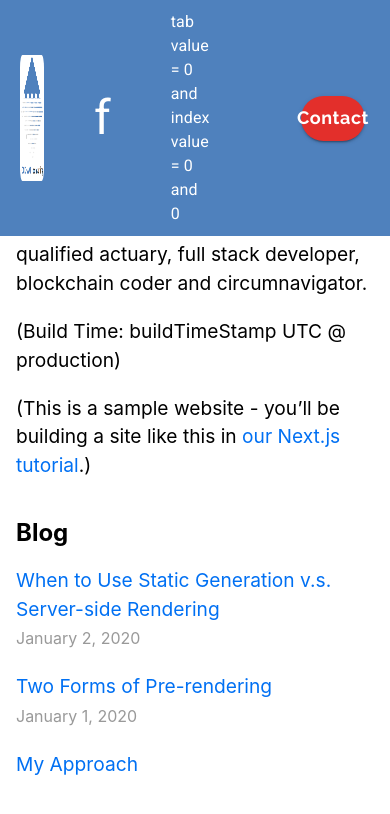
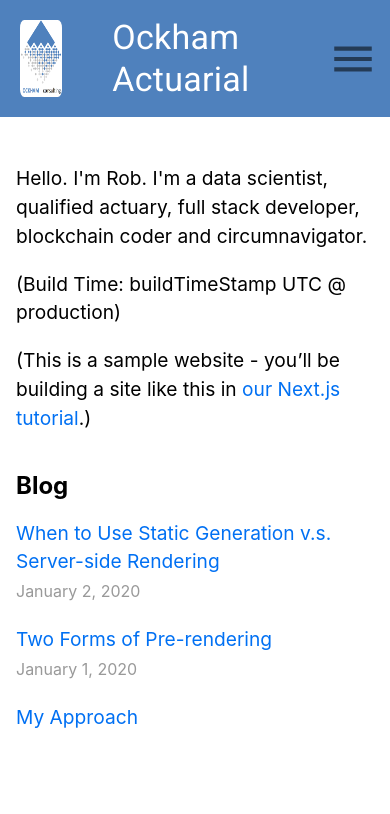
Before and after one commit to megens/nextjs-blog2, a Next.js app: page / in a window 390 px wide. Shown: the top 814 px of the page. Built offline with nearby package versions, Linux system fonts and the light colour scheme.

Commit message:
responsive header working

```diff
--- a/components/layout.tsx
+++ b/components/layout.tsx
@@ -36,8 +36,8 @@ export default function Layout({
           {
             //this div is just to contain the className props, in anticipation of further props added to MyHeader
           }
-          <MyHeader />
         </div>
+        <MyHeader />
         {/*
         <header className={styles.header}>
           {home ? (
--- a/components/ui/Header.tsx
+++ b/components/ui/Header.tsx
@@ -15,8 +15,8 @@ import Button from "@material-ui/core/Button";
 import Menu from "@material-ui/core/Menu";
 import MenuItem from "@material-ui/core/MenuItem";
 import useMediaQuery from "@material-ui/core/useMediaQuery";
+import SwipeableDrawer from "@material-ui/core/SwipeableDrawer";
 
-import SwipeableDrawer from "@material-ui/core/SwipeableDrawer";
 import IconButton from "@material-ui/core/IconButton";
 import MenuIcon from "@material-ui/icons/Menu";
 import List from "@material-ui/core/List";
@@ -51,6 +51,17 @@ const useStyles = makeStyles(theme => ({
 const useStyles = makeStyles((theme: Theme) =>
   createStyles({
     appBar: {},
+    toolbarMargin: {
+      ...theme.mixins.toolbar,
+      //backgroundColor: "black",
+      marginBottom: "3em",
+      [theme.breakpoints.down("md")]: {
+        marginBottom: "2em",
+      },
+      [theme.breakpoints.down("xs")]: {
+        marginBottom: "1.25em",
+      },
+    },
     logoContainer: {
       padding: "20px",
       "&:hover": {
@@ -60,14 +71,16 @@ const useStyles = makeStyles((theme: Theme) =>
     logo: {
       backgroundColor: "primary",
       color: "white",
+      borderRadius: "10%",
       height: "9em",
-      borderRadius: "10%",
+      [theme.breakpoints.down("md")]: {
+        height: "7em",
       },
-    toolbarMargin: {
-      ...theme.mixins.toolbar,
-      //backgroundColor: "black",
-      marginBottom: "3em",
+      [theme.breakpoints.down("xs")]: {
+        height: "5.5em",
       },
+    },
+
     signage: {
       color: "white",
       //color: theme.palette.common.black,
@@ -105,6 +118,32 @@ const useStyles = makeStyles((theme: Theme) =>
       opacity: 0.7,
       "&:hover": { opacity: 0.9 },
     },
+    drawerIconContainer: {
+      marginLeft: "auto",
+      "&:hover": {
+        backgroundColor: "transparent",
+      },
+    },
+    drawerIcon: {
+      height: "50px",
+      width: "50px",
+    },
+    drawer: {
+      backgroundColor: theme.palette.primary.main,
+    },
+    drawerItem: {
+      ...theme.typography.tab,
+      color: "white",
+      opacity: 0.7,
+    },
+    drawerItemSelected: {
+      "& .MuiListItemText-root": {
+        opacity: 1,
+      },
+    },
+    drawerItemSpecial: {
+      backgroundColor: theme.palette.secondary.main,
+    },
   })
 );
 
@@ -113,8 +152,8 @@ export default function Header() {
   const theme = useTheme(); // gives access to default theme in our component
   const iOS = process.browser && /iPad|iPhone|iPod/.test(navigator.userAgent);
   const matches = useMediaQuery(theme.breakpoints.down("md"));
+
   const [tabValue, setTabValue] = useState<number | false>(false);
-
   const [openDrawer, setOpenDrawer] = useState<boolean>(false);
   const [anchorElServices, setAnchorElServices] = useState<HTMLElement | null>(
     null
@@ -196,11 +235,18 @@ export default function Header() {
       branchValue: 2,
     },
     {
-      name: "<futureProof/>",
-      link: "/futureproof",
+      name: "DataBarrier",
+      link: "/databarrier",
       routeValue: 2.3,
       tabValue: 2,
       branchValue: 3,
+    },
+    {
+      name: "<futureProof/>",
+      link: "/futureproof",
+      routeValue: 2.4,
+      tabValue: 2,
+      branchValue: 4,
     },
     { name: "Client Login", link: "/login", routeValue: 3, tabValue: 3 },
   ];
@@ -267,30 +313,6 @@ export default function Header() {
     setOpenMenuTools(false);
   };
 
-  const tabs = (
-    <React.Fragment>
-      <Tabs
-        className={classes.tabContainer}
-        value={tabValue}
-        onChange={handleChange}
-        indicatorColor="primary" // change color of underline to primary (typed as primary|secondary|undefined)
-      >
-        {routes
-          .filter((route) => route.branchValue === undefined)
-          .map((route, index) => (
-            <Tab
-              key={`${route}${index}`}
-              className={classes.tab}
-              label={route.name}
-              aria-owns={route.ariaOwns} // if undefined (for NOT services), does not set property at all
-              aria-haspopup={route.ariaPopup}
-              onMouseOver={route.mouseOver}
-            />
-          ))}
-      </Tabs>
-    </React.Fragment>
-  );
-
   useEffect(() => {
     // the following componentDidMount type hook makes ensures active Tab will always be highlighted even if page refreshes
     //(instead of default Home highlight). Comlicated because NextJS refreshes on every router.push()
@@ -321,41 +343,35 @@ export default function Header() {
     }
   }, ["tabValue", "selectedIndexServices", "selectedIndexTools"]);
 
-  return (
+  const tabs = (
     <React.Fragment>
-      <ElevationScroll>
-        <AppBar className={classes.appBar} position="fixed" color="primary">
-          <Toolbar disableGutters={true}>
-            <Button
-              disableRipple // don't like this on a logo
-              className={classes.logoContainer}
-              onClick={() => {
-                router.push(routes[0].link);
-                setTabValue(0);
-              }}
+      <Tabs
+        className={classes.tabContainer}
+        value={tabValue}
+        onChange={handleChange}
+        indicatorColor="primary" // change color of underline to primary (typed as primary|secondary|undefined)
       >
-              <img
-                alt="Ockham"
-                className={classes.logo}
-                src="/images/ockhamLogo.png"
+        {routes
+          .filter((route) => route.branchValue === undefined)
+          .map((route, index) => (
+            <Tab
+              key={`${route}${index}`}
+              className={classes.tab}
+              label={route.name}
+              aria-owns={route.ariaOwns} // if undefined (for NOT services), does not set property at all
+              aria-haspopup={route.ariaPopup}
+              onMouseOver={route.mouseOver}
             />
-            </Button>
-
-            <Typography className={classes.signage} variant="h3">
-              f
-            </Typography>
-            <Typography className={classes.signage} variant="body1">
-              tab value = {tabValue} and index value = {selectedIndexServices}{" "}
-              and {selectedIndexTools}
-            </Typography>
-
-            {tabs}
-
+          ))}
+      </Tabs>
       <Button
         className={classes.contact}
         variant="contained"
         color="secondary"
-              onClick={() => {}}
+        onClick={() => {
+          router.push("/contact");
+          setTabValue(false);
+        }}
       >
         Contact
       </Button>
@@ -421,6 +437,102 @@ export default function Header() {
           </MenuItem>
         ))}
       </Menu>
+    </React.Fragment>
+  );
+
+  const drawer = (
+    <React.Fragment>
+      <SwipeableDrawer
+        disableBackdropTransition={!iOS}
+        disableDiscovery={iOS}
+        open={openDrawer}
+        onClose={() => setOpenDrawer(false)}
+        onOpen={() => setOpenDrawer(true)}
+        classes={{ paper: classes.drawer }}
+      >
+        <List disablePadding>
+          {routes
+            .filter((route) => route.branchValue === undefined)
+            .map((route, index) => (
+              <ListItem
+                key={`${route}${index}`}
+                divider
+                button
+                classes={{ selected: classes.drawerItemSelected }}
+                selected={tabValue === route.routeValue}
+                onClick={(e: React.MouseEvent): void => {
+                  setOpenDrawer(false);
+                  handleChange(e, route.routeValue);
+                  setTabValue(route.routeValue);
+                }}
+              >
+                <ListItemText className={classes.drawerItem} disableTypography>
+                  {route.name}
+                </ListItemText>
+              </ListItem>
+            ))}
+          <ListItem
+            onClick={() => {
+              setOpenDrawer(false);
+              router.push("/contact");
+              setTabValue(false);
+            }}
+            divider
+            button
+            //component={Link}
+            classes={{
+              root: classes.drawerItemSpecial,
+              selected: classes.drawerItemSelected,
+            }}
+            //to="/estimate"
+            //selected={props.value === 5}
+          >
+            <ListItemText className={classes.drawerItem} disableTypography>
+              Contact
+            </ListItemText>
+          </ListItem>
+        </List>
+      </SwipeableDrawer>
+      <IconButton
+        className={classes.drawerIconContainer}
+        onClick={() => setOpenDrawer(!openDrawer)}
+        disableRipple
+      >
+        <MenuIcon className={classes.drawerIcon} />
+      </IconButton>
+    </React.Fragment>
+  );
+
+  return (
+    <React.Fragment>
+      <ElevationScroll>
+        <AppBar className={classes.appBar} position="fixed" color="primary">
+          <Toolbar disableGutters={true}>
+            <Button
+              disableRipple // don't like this on a logo
+              className={classes.logoContainer}
+              onClick={() => {
+                router.push(routes[0].link);
+                setTabValue(0);
+              }}
+            >
+              <img
+                alt="Ockham"
+                className={classes.logo}
+                src="/images/ockhamLogo.png"
+              />
+            </Button>
+
+            <Typography className={classes.signage} variant="h4">
+              Ockham Actuarial
+            </Typography>
+            {/*
+            <Typography className={classes.signage} variant="body1">
+              tab value = {tabValue} and index value = {selectedIndexServices}{" "}
+              and {selectedIndexTools}
+            </Typography>
+            */}
+            {matches ? drawer : tabs}
           </Toolbar>
         </AppBar>
       </ElevationScroll>
--- a/pages/flightrisk.tsx
+++ b/pages/flightrisk.tsx
@@ -2,7 +2,7 @@ import Layout from "../components/layout";
 
 export default function Flightrisk() {
   return (
-    <Layout home>
+    <Layout>
       <h1>FlightRisk</h1>
       <h3>Aviation modelling</h3>
     </Layout>
--- a/pages/iceberg.tsx
+++ b/pages/iceberg.tsx
@@ -2,7 +2,7 @@ import Layout from "../components/layout";
 
 export default function Iceberg() {
   return (
-    <Layout home>
+    <Layout>
       <h1>Iceberg</h1>
       <h3>predictive software.</h3>
     </Layout>
--- a/pages/tools.tsx
+++ b/pages/tools.tsx
@@ -2,7 +2,7 @@ import Layout from "../components/layout";
 
 export default function Tools() {
   return (
-    <Layout home>
+    <Layout>
       <h1>Toolbox</h1>
       <h3>All the latest greatest tools.</h3>
     </Layout>
```
Also changed, not shown: pages/contact.tsx (added, +10 -0 lines), pages/databarrier.tsx (added, +19 -0 lines). Lines whose indentation alone changed are shown as unchanged.
